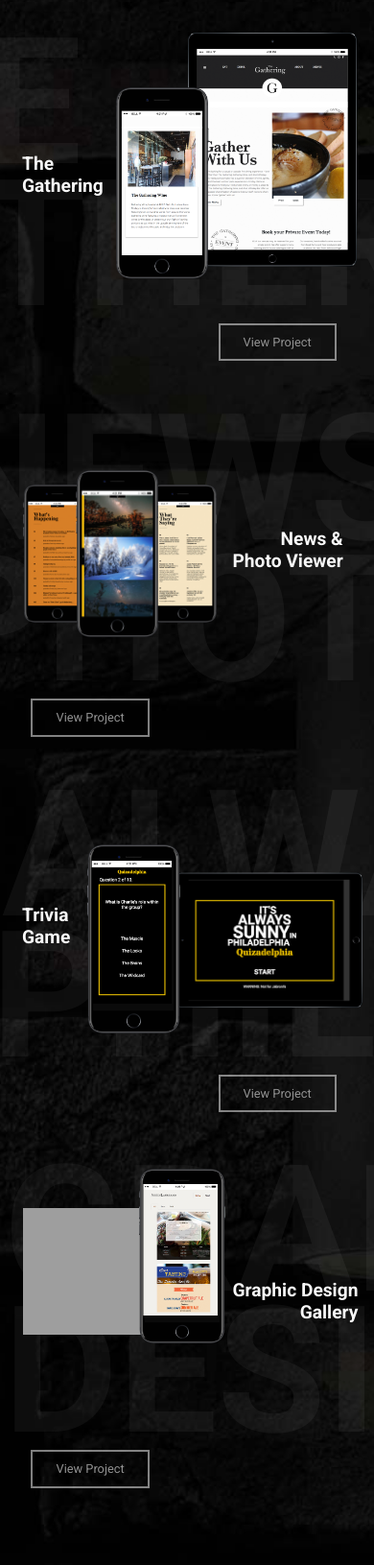
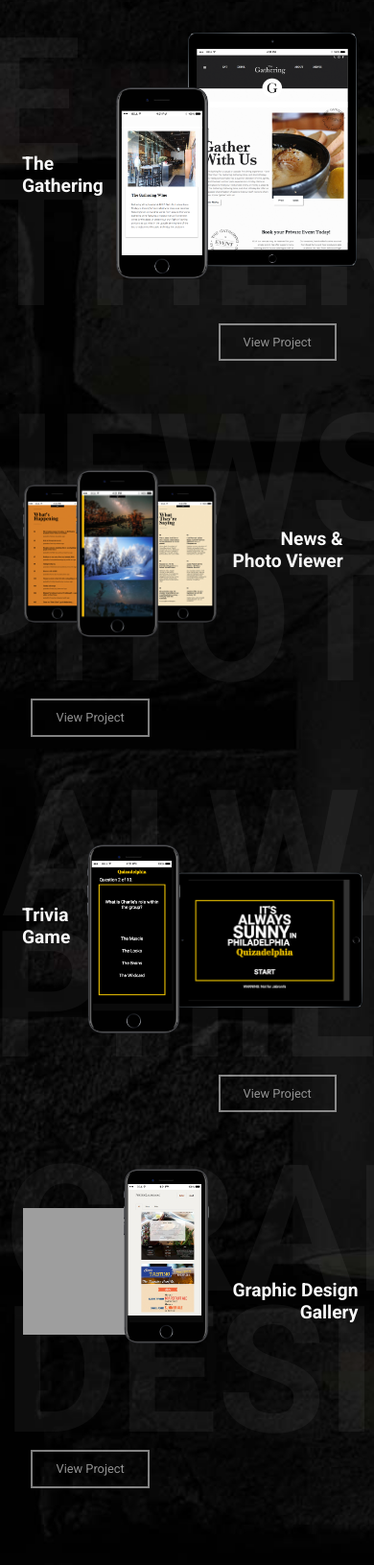
Before and after one commit to JustinLaureano/Portfolio, a Django app: template justin_laureano/templates/justin_laureano/index.html in a window 390 px wide. Shown: the part 1006-2637 px from the top of the page at 96% size. Run offline with Django 3.2, Linux system fonts and the light colour scheme; the template is opened without the code that fills it, so the values that code supplies are empty; some libraries are stand-ins or nearby versions; some web fonts are replaced; grey boxes are pictures that could not be loaded.

Commit message:
fixed alignment issues

```diff
--- a/justin_laureano/templates/justin_laureano/index.html
+++ b/justin_laureano/templates/justin_laureano/index.html
@@ -106,7 +106,7 @@
     <div class="row project-wrapper"> <!-- Design Portfolio -->
         <div class="col-6 col-sm-7">
             <div class="row">
-                <div class="col-8 d-flex align-items-end pl-4">
+                <div class="col-7 col-md-8 d-flex align-items-end pl-4">
                     <img src="{% static 'images/design/design_home_tablet.png' %}" class="design-home-tablet" alt="Design Portfolio Tablet View">
                 </div>
                 <div class="col-4 d-flex align-items-end">
@@ -114,7 +114,7 @@
                 </div>
             </div>
         </div>
-        <div class="col-1 offset-1 offset-md-1 d-flex align-items-center">
+        <div class="col-1 offset-1 offset-sm-0 offset-md-1 d-flex align-items-center">
             <h3 class="sr-right text-nowrap text-right">Graphic Design<br>Gallery</h3>
             <h3 class="bg-text">Graphic<br>Design</h3>
         </div>
@@ -249,7 +249,7 @@
             <p class="gray mb-0 sr-about-sequence">Associates of Applied Science</p>
             <p class="gray sr-about-sequence">2012, Honors</p>
         </div>
-        <div class="col-12 col-sm-3 overflow-hidden">
+        <div class="col-12 col-sm-4 overflow-hidden">
                 <h4 class="sr-about-sequence">//Contact</h4>
                 <ul class="list-unstyled mt-3">
                     <li class="mb-2">
--- a/the_gathering/static/css/main_style.css
+++ b/the_gathering/static/css/main_style.css
@@ -283,6 +283,7 @@ span {
     justify-content: center;
     position: fixed;
     top: 0px;
+    left: 0px;
     width: 100vw;
     background-color: rgba(0, 0, 0, 1);
 }
```
